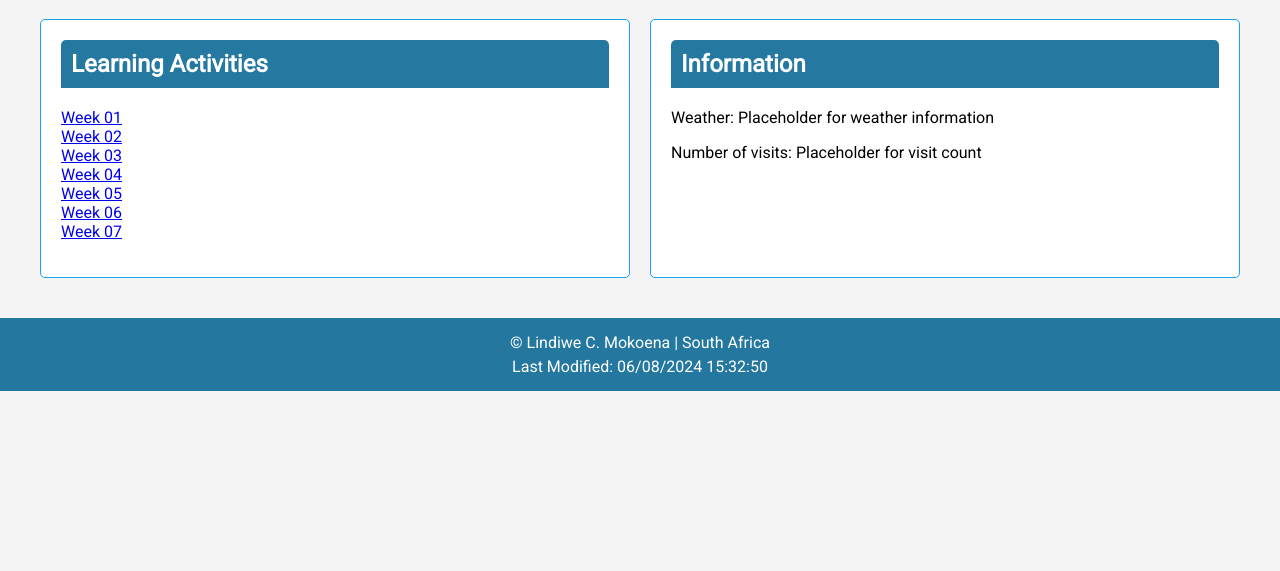
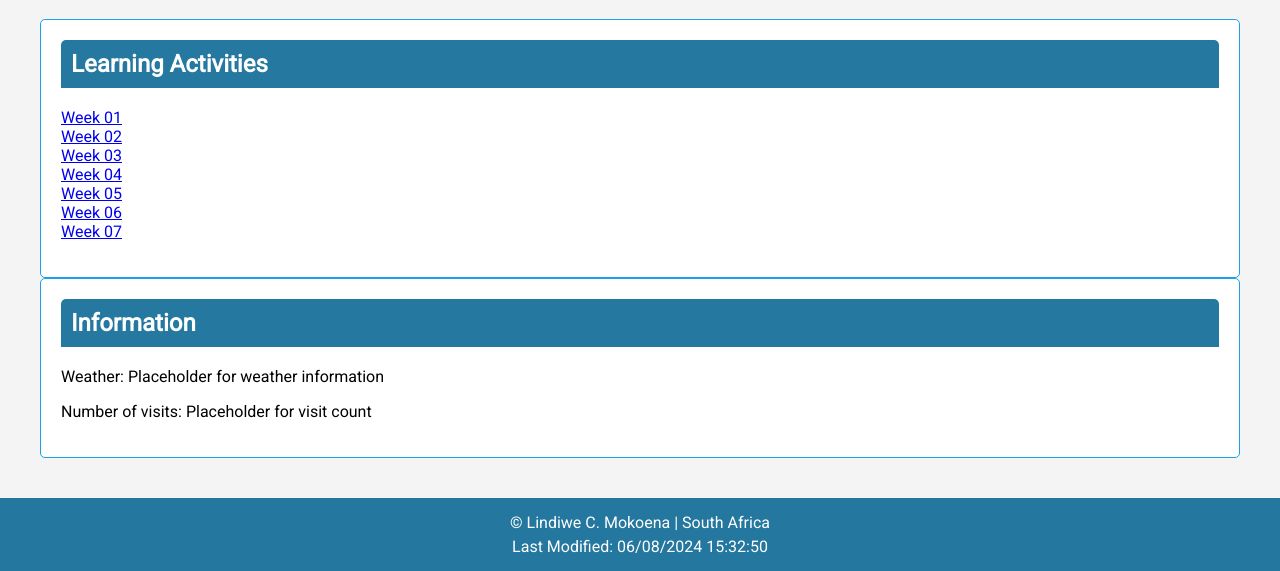
Before and after one commit to LindzMk/wdd230, a plain HTML site: page index.html in a window 1280 px wide. Shown: the part 297-868 px from the top of the page. Before the commit the page ends 800 px from the top, so only its background shows below. Drawn offline with Linux system fonts and the light colour scheme; a web font is replaced by a local one.

Commit message:
aaaaaaaaaaaaaaaaad

```diff
--- a/index.html
+++ b/index.html
@@ -34,8 +34,7 @@
 
     <main>
         <h1>WDD 230: Web Frontend Development</h1>
-        <section class="grid-container">
-            <section class="card learning-activities">
+        <section class="card">
             <h2>Learning Activities</h2>
             <ul>
                 <li><a href="activity1.html">Week 01</a></li>
@@ -48,7 +47,7 @@
             </ul>
         </section>
 
-            <section class="card information">
+        <section class="card">
             <h2>Information</h2>
             <p>Weather: <span id="weather">Placeholder for weather information</span></p>
             <p>Number of visits: <span id="visits">Placeholder for visit count</span></p>
```
Lines whose indentation alone changed are shown as unchanged.
